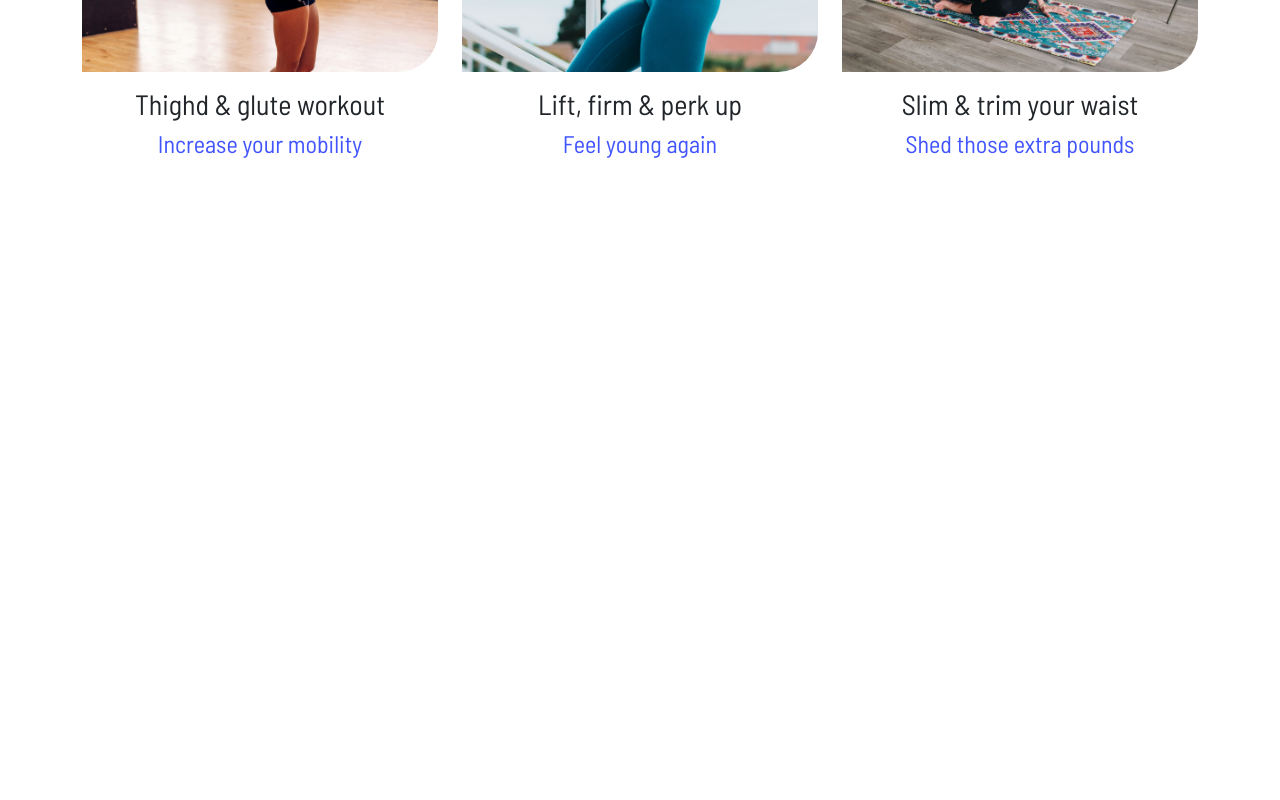
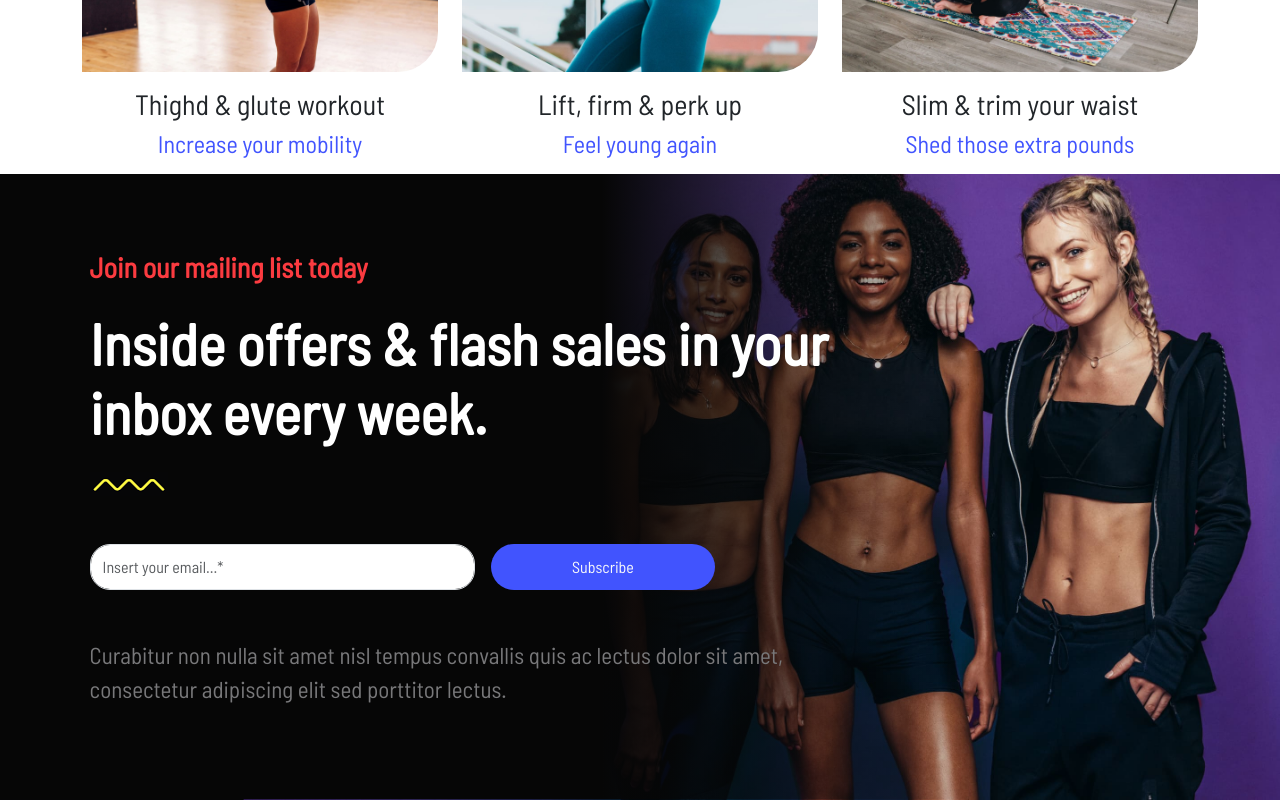
Before and after one commit to Lucianor01/proj-html-vuejs, a Vue app: page / in a window 1280 px wide. Shown: the part 2349-3149 px from the top of the page. Before the commit the page ends 2523 px from the top, so only its background shows below. Built offline with nearby package versions, Linux system fonts and the light colour scheme; the HTML template or start-up script is replaced by a standard one.

Commit message:
EmailComp

```diff
--- /dev/null
+++ b/src/components/EmailComp.vue
@@ -0,0 +1,84 @@
+<script>
+
+
+export default {
+    name: "EmailComp",
+
+    data() {
+        return {
+        }
+    },
+    methods: {
+
+    },
+}
+
+</script>
+
+<template>
+    <section id="section-email">
+        <div id="container">
+            <h2>Join our mailing list today</h2>
+            <h3 class="my-4">Inside offers & flash sales in your inbox every week.</h3>
+            <img class="mb-5" src="/img/image.png" alt="image">
+            <div class="d-flex mb-5">
+                <input type="email" class="form-control me-3" id="colFormLabel" placeholder="Insert your email...*">
+                <button type="button" class="btn text-light">Subscribe</button>
+            </div>
+            <p>
+                Curabitur non nulla sit amet nisl tempus convallis quis ac lectus dolor sit amet, consectetur adipiscing
+                elit sed porttitor lectus.
+            </p>
+        </div>
+    </section>
+</template>
+
+<style lang="scss" scoped>
+@use '../style/main.scss' as *;
+
+#section-email {
+
+    background-color: $cod-gray;
+    background-image: linear-gradient(90deg, $cod-gray 47%, rgba(6, 6, 7, 0) 76%), url(/img/banner1-2x.jpg);
+    background-size: cover;
+    background-position: right bottom;
+
+    #container {
+
+        padding-top: 6%;
+        padding-right: 7%;
+        padding-bottom: 6%;
+        padding-left: 7%;
+        max-width: 950px;
+
+        h2 {
+            font-size: 28px;
+            color: $testo-rosso;
+            font-weight: bold;
+        }
+
+        h3 {
+            font-size: 58px;
+            color: $white;
+            font-weight: bold;
+        }
+
+        .form-control {
+            width: 50%;
+            border-radius: 20px;
+        }
+
+        button {
+            padding: 10px 80px;
+            border-radius: 30px;
+            background-color: $dodger-blue;
+        }
+
+        p {
+            font-size: 23px;
+            color: $jumbo;
+        }
+
+    }
+}
+</style>
--- a/src/components/MainComp.vue
+++ b/src/components/MainComp.vue
@@ -2,12 +2,14 @@
 import { store } from '../store'
 import BestHealth from './BestHealth.vue';
 import FeaturedPlaylist from './FeaturedPlaylist.vue'
+import EmailComp from './EmailComp.vue';
 
 export default {
     name: "MainComp",
     components: {
         BestHealth,
-        FeaturedPlaylist
+        FeaturedPlaylist,
+        EmailComp
     },
     data() {
         return {
@@ -34,6 +36,7 @@ export default {
             </div>
         </div>
     </section>
+    <EmailComp />
 </template>
 
 <style lang="scss" scoped></style>
--- a/src/style/partials/_variables.scss
+++ b/src/style/partials/_variables.scss
@@ -5,6 +5,8 @@ $white: #ffffff;
 $soft-green: #65bc7b;
 $yellow: #f9e339;
 $ferrari-red: #ff0000;
+$cod-gray: #060606;
+$jumbo: #78787a;
 $backgrounds: (
     1: '/img/service6-2x.jpg',
     2: '/img/box1-2x.jpg',
```
